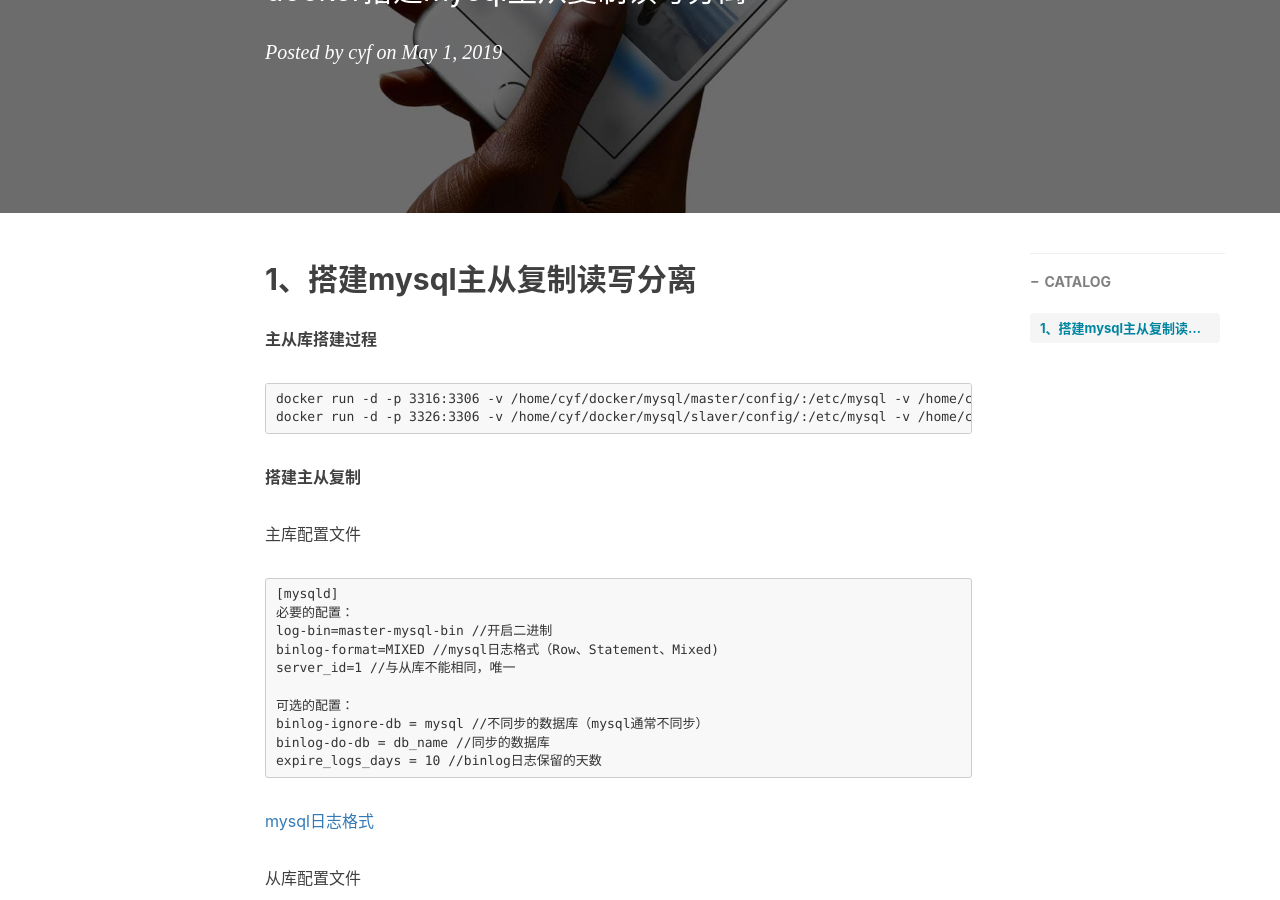
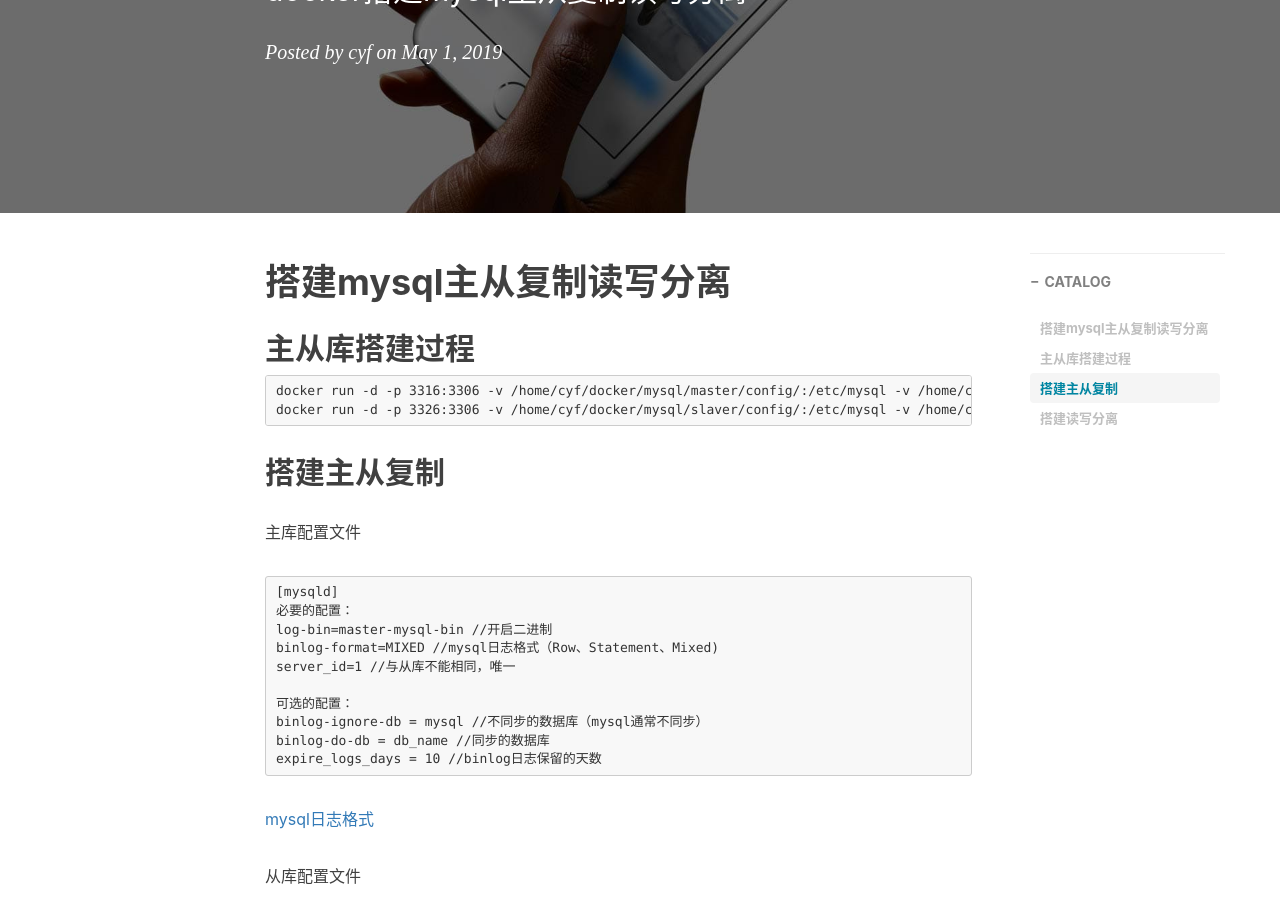
Before and after one commit to cyfkobe/github-cyf.github.io, a Jekyll site: the page built from _posts/2019-05-01-搭建mysql主从复制读写分离.md, in a window 1280 px wide and 900 px high, scrolled down 310 px. Built offline with Jekyll 4.4.1, drawn with Linux system fonts in a browser that asks for light colours; nearby versions of some CDN libraries; comment, search, counter and statistics services are not loaded.

Commit message:
Update 2019-05-01-搭建mysql主从复制读写分离.md

````diff
--- a/_posts/2019-05-01-搭建mysql主从复制读写分离.md
+++ b/_posts/2019-05-01-搭建mysql主从复制读写分离.md
@@ -11,13 +11,13 @@ tags:
     - Docker
 ---
 
-## 1、搭建mysql主从复制读写分离
-**主从库搭建过程**
+# 搭建mysql主从复制读写分离
+## 主从库搭建过程
 ```
 docker run -d -p 3316:3306 -v /home/cyf/docker/mysql/master/config/:/etc/mysql -v /home/cyf/docker/mysql/master/data:/var/lib/mysql -e MYSQL_ROOT_PASSWORD=123456 --net cyf --ip 172.18.0.2 --name master 1347445564/mysql5.7.18last
 docker run -d -p 3326:3306 -v /home/cyf/docker/mysql/slaver/config/:/etc/mysql -v /home/cyf/docker/mysql/slaver/data:/var/lib/mysql -e MYSQL_ROOT_PASSWORD=123456 --net cyf --ip 172.18.0.3 --name slaver 1347445564/mysql5.7.18last
 ```
-**搭建主从复制**
+## 搭建主从复制
 
 主库配置文件
 ```
@@ -74,7 +74,7 @@ mysql> show slave status\G
              Slave_IO_Running: Yes
             Slave_SQL_Running: Yes
 ```
-**搭建读写分离**
+## 搭建读写分离
 
 360atlas搭建
 ```
````
